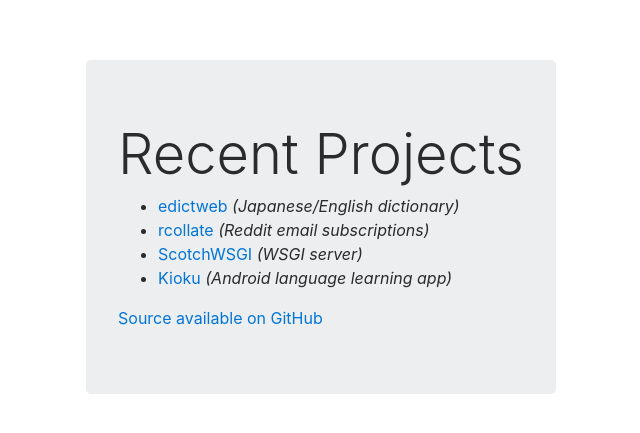
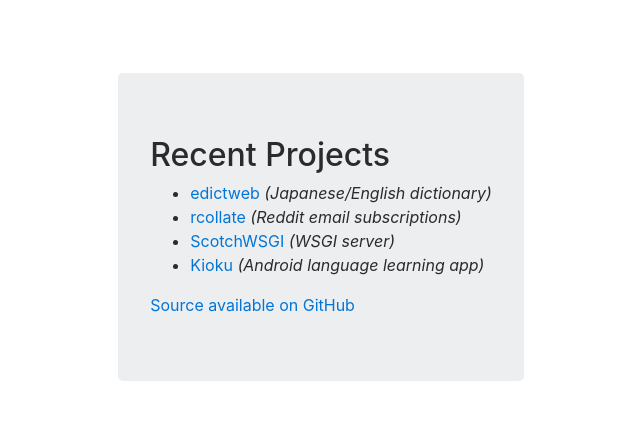
Before and after one commit to libcthorne/cthorne-me, a plain HTML site: page index.html in a window 1280 px wide. Shown: the part 173-606 px from the top of the page, without its empty margins (319-959 px from the left). Drawn offline with nearby package versions, Linux system fonts and the light colour scheme.

Commit message:
Change header size

```diff
--- a/index.html
+++ b/index.html
@@ -8,7 +8,7 @@
 	<body style="height:100%">
 		<div class="container h-100 d-flex justify-content-center">
 			<div class="jumbotron my-auto">
-				<h2 class="display-4">Recent Projects</h2>
+				<h2 class="display-5">Recent Projects</h2>
 				<div>
 					<ul>
 						<li>
```
